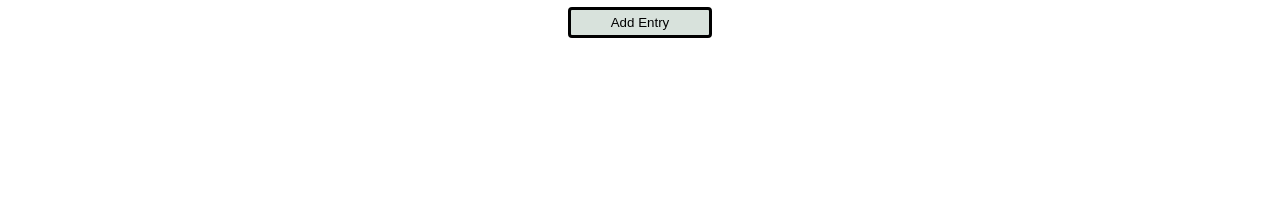
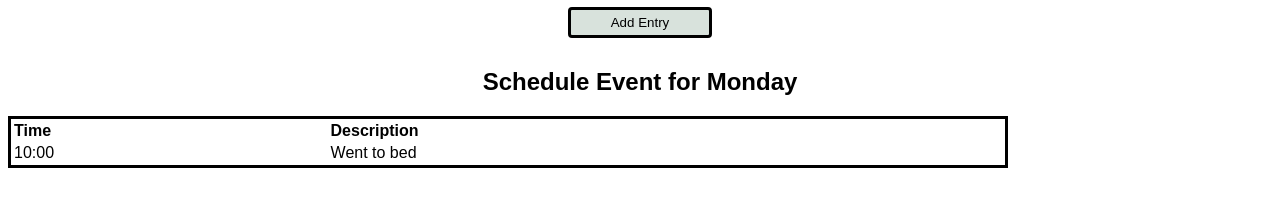
Before and after one commit to DevJosephLee/week-planner, a plain HTML site: page index.html in a window 1280 px wide. Shown: the part 150-356 px from the top of the page. Drawn offline with Linux system fonts and the light colour scheme; a web font is replaced by a local one.

Commit message:
created tables.

```diff
--- a/index.html
+++ b/index.html
@@ -60,6 +60,25 @@
       </div>
     </div>
   </div>
+  <div class="row justify-content-center">
+    <h2>Schedule Event for Monday</h2>
+  </div>
+  <div class="row">
+    <table>
+      <thead>
+        <tr>
+          <th>Time</th>
+          <th>Description</th>
+        </tr>
+      </thead>
+      <tbody>
+        <tr>
+          <td>10:00</td>
+          <td>Went to bed</td>
+        </tr>
+      </tbody>
+    </table>
+  </div>
   <script src="main.js"></script>
   <script src="data.js"></script>
 </body>
--- a/styles.css
+++ b/styles.css
@@ -84,3 +84,12 @@ body {
   border-radius: 3px;
   width: 7rem;
 }
+
+table {
+  border: solid;
+  width: 1000px;
+}
+
+th {
+  text-align: start;
+}
```
